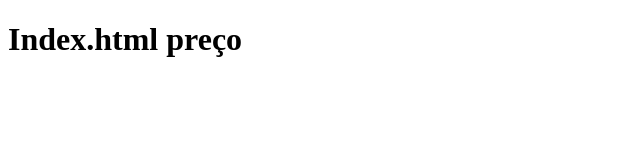
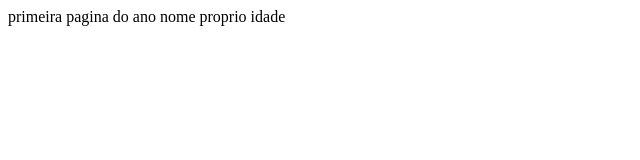
Before and after one commit to augustozamba8-ship-it/Prova-final-de-TLP-, a plain HTML site: page index.html in a window 1280 px wide. Shown: the whole page, without its empty margins (0-640 px from the left). Drawn offline with Linux system fonts and the light colour scheme.

Commit message:
Add files via upload

```diff
--- a/index.html
+++ b/index.html
@@ -1,13 +1,10 @@
-<!DOCTYPE html>
-<html lang="en">
+<body>primeira pagina do ano</body>
 <head>
-  <meta charset="UTF-8">
-  <meta name="viewport" content="width=device-width, initial-scale=1.0">
-  <link rel="stylesheet" href="css/index.css">
-  <script src="js/index.js"></script>
-  <title>Index.html preço </title>
+<body>
+<title>primeira pagina do ano</title>
 </head>
 <body>
-	<h1>Index.html preço </h1>
-</body>
-</html>
+<label>nome proprio</label>
+<label for="text"content=nome proprio-nome proprio-nome">
+<label>idade</label>
+<label input="text"content="idade"-idade</label>
```
